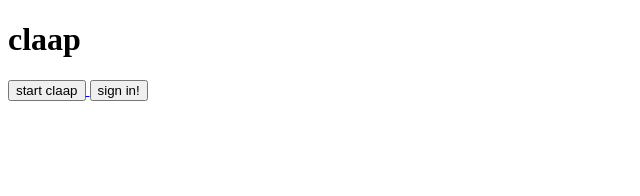
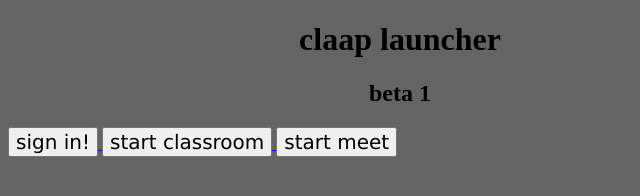
Before and after one commit to r-roto/claap, an Electron app: page index.html in a window 800 px wide. Shown: the whole page, without its empty margins (0-640 px from the left). Drawn offline with Linux system fonts and the light colour scheme.

Commit message:
Beta 1
-updated interface
-buttons work correctly
-added option to start google meet

```diff
--- a/index.html
+++ b/index.html
@@ -1,20 +1,43 @@
 <!DOCTYPE html>
 <html>
+  <style>
+    body {
+  background-color: rgb(100, 100, 100);
+}
+
+h1 {
+  color: rgb(0, 0, 0);
+  text-align: center;
+}
+h2 {
+  color: rgb(0, 0, 0);
+  text-align: center;
+}
+
+button {
+  font-family: verdana;
+  font-size: 20px;
+}
+  </style>
   <head>
     <meta charset="UTF-8">
     <!-- https://developer.mozilla.org/en-US/docs/Web/HTTP/CSP -->
     <meta http-equiv="Content-Security-Policy" content="default-src 'self'; script-src 'self'">
     <meta http-equiv="X-Content-Security-Policy" content="default-src 'self'; script-src 'self'">
-    <title>claap launcher(alpha 1.2)</title>
+    <title>claap launcher(beta 1)</title>
   </head>
   <body>
-    <h1>claap</h1>
+    <h1>claap launcher</h1>
+    <h2>beta 1</h2>
+    <a href="accounts.google.com" target="_blank">
+      <button>sign in!</button>
+    </a>
     <a href="http://classroom.google.com" target="_blank">
-      <button>start claap</button>
-    <!-- You can also require other files to run in this process -->
+      <button>start classroom</button>
+    </a>
+    <a href="http://classroom.google.com" target="_blank">
+      <button>start meet</button>
+    </a>
     <script src="./renderer.js"></script>
   </body>
-  <body>
-    <a href="accounts.google.com" target="_blank">
-      <button>sign in!</button>
 </html>
--- a/package.json
+++ b/package.json
@@ -17,6 +17,7 @@
   "author": "GitHub",
   "license": "CC0-1.0",
   "devDependencies": {
-    "electron": "^12.0.6"
+    "electron": "^12.0.6",
+    "electron-builder": "^22.11.7"
   }
 }
```
Also changed, not shown: README.md.
